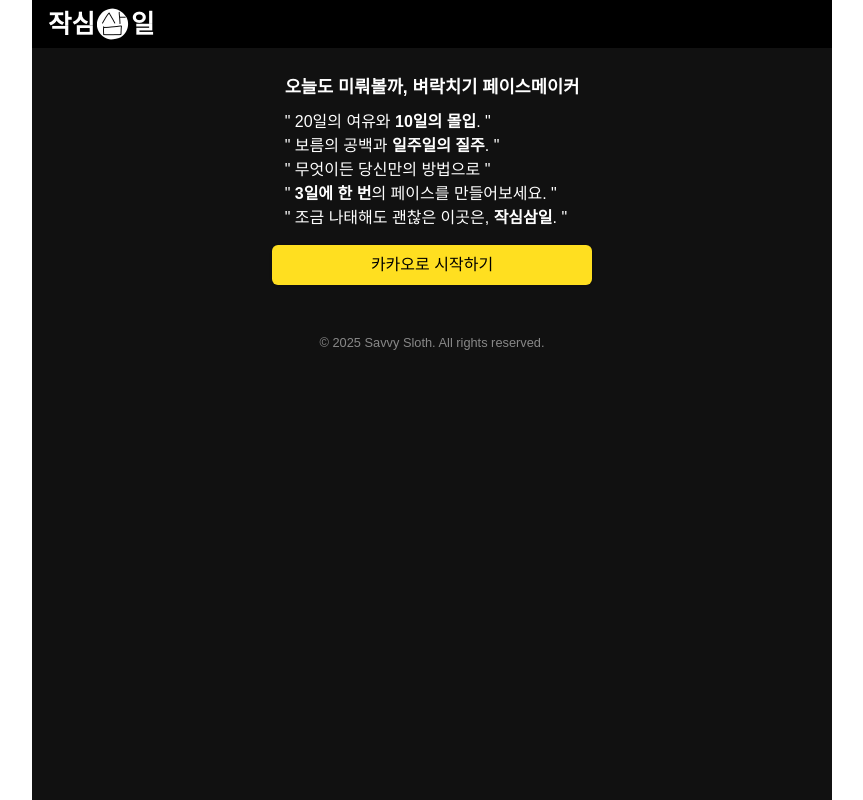
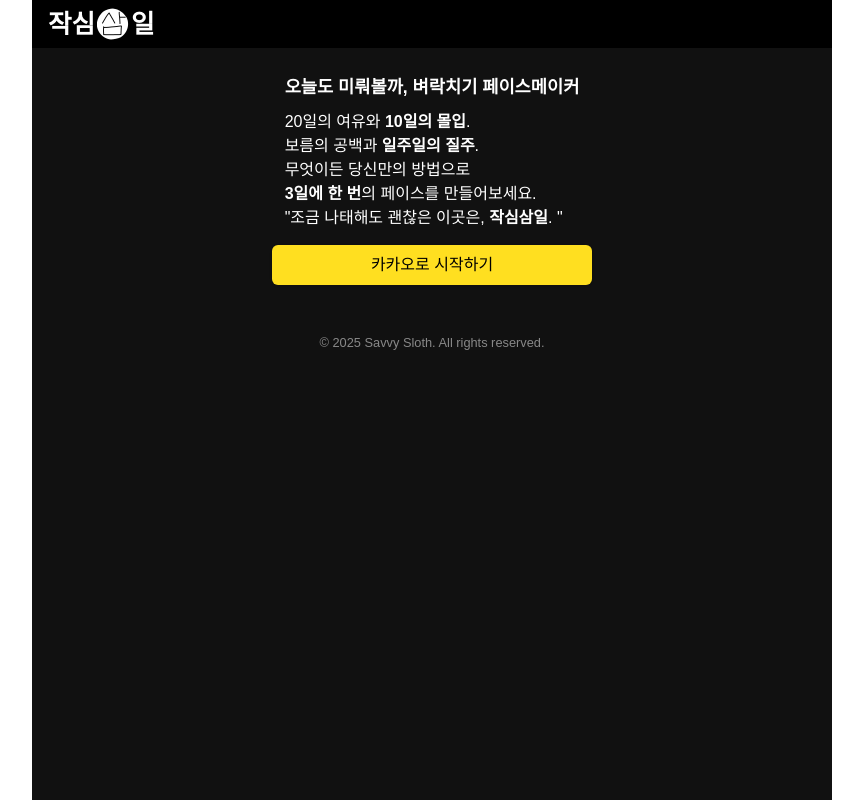
Before and after one commit to ijhwang-solbu/savvy-slothe-web, a Next.js app: page /login in a window 1280 px wide. Shown: the whole page, without its empty margins (208-1071 px from the left). Built offline with nearby package versions, Linux system fonts and the light colour scheme; no server answers.

Commit message:
로그인 페이지 문구 수정

```diff
--- a/src/app/login/page.jsx
+++ b/src/app/login/page.jsx
@@ -101,11 +101,11 @@ export default function Login() {
           <p style={{ marginBottom: '10px', fontSize: '1.1rem' }}>
             <strong>오늘도 미뤄볼까, 벼락치기 페이스메이커</strong>
           </p>
-          <p>&quot; 20일의 여유와 <strong>10일의 몰입</strong>. &quot;</p>
-          <p>&quot; 보름의 공백과 <strong>일주일의 질주</strong>. &quot;</p>
-          <p>&quot; 무엇이든 당신만의 방법으로 &quot;</p>
-          <p>&quot; <strong>3일에 한 번</strong>의 페이스를 만들어보세요. &quot;</p>
-          <p>&quot; 조금 나태해도 괜찮은 이곳은, <strong>작심삼일</strong>. &quot;</p>
+          <p>20일의 여유와 <strong>10일의 몰입</strong>.</p>
+          <p>보름의 공백과 <strong>일주일의 질주</strong>.</p>
+          <p>무엇이든 당신만의 방법으로 </p>
+          <p><strong>3일에 한 번</strong>의 페이스를 만들어보세요.</p>
+          <p>&quot;조금 나태해도 괜찮은 이곳은, <strong>작심삼일</strong>. &quot;</p>
         </div>
 
         {/* <h3>로그인해 주세요.</h3>
```
